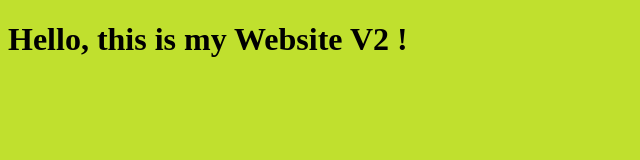
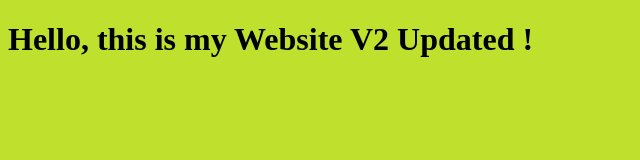
Before and after one commit to nedAmine/WEB_EXAMPLE, a plain HTML site: page index.html in a window 1280 px wide. Shown: the whole page, without its empty margins (0-640 px from the left). Drawn offline with Linux system fonts and the light colour scheme.

Commit message:
V2 Updated on title in index.html

```diff
--- a/index.html
+++ b/index.html
@@ -7,7 +7,7 @@
     <link rel="stylesheet" href="style.css">
 </head>
 <body>
-    <h1>Hello, this is my Website V2 !</h1>
+    <h1>Hello, this is my Website V2 Updated !</h1>
     <script src="app.js"></script>
 </body>
 </html>
```
